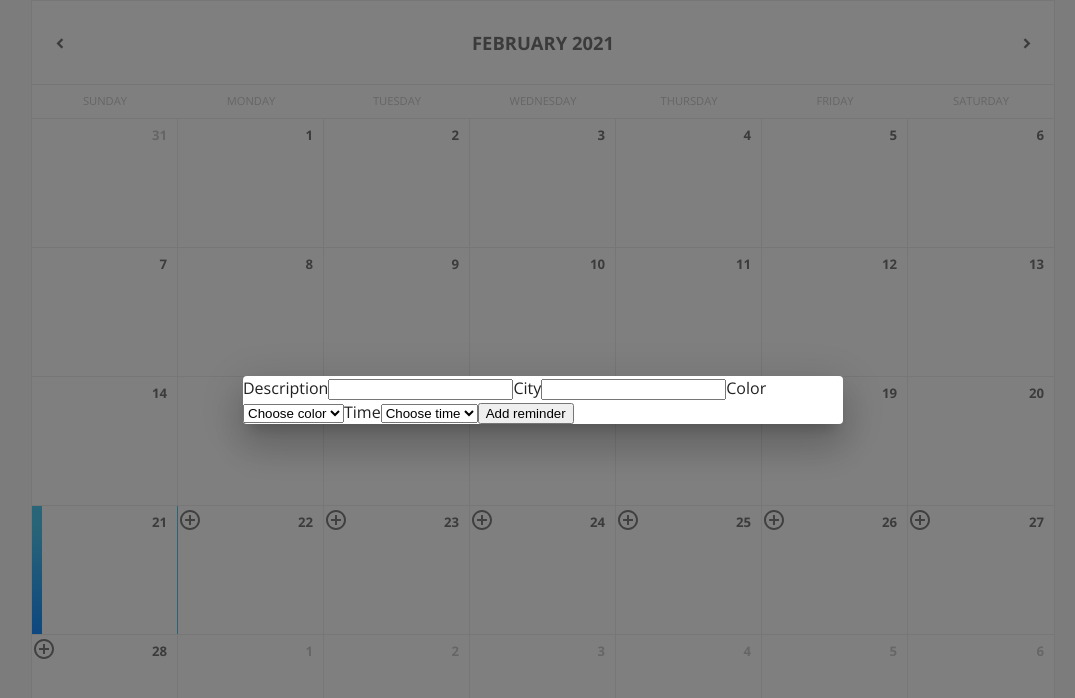
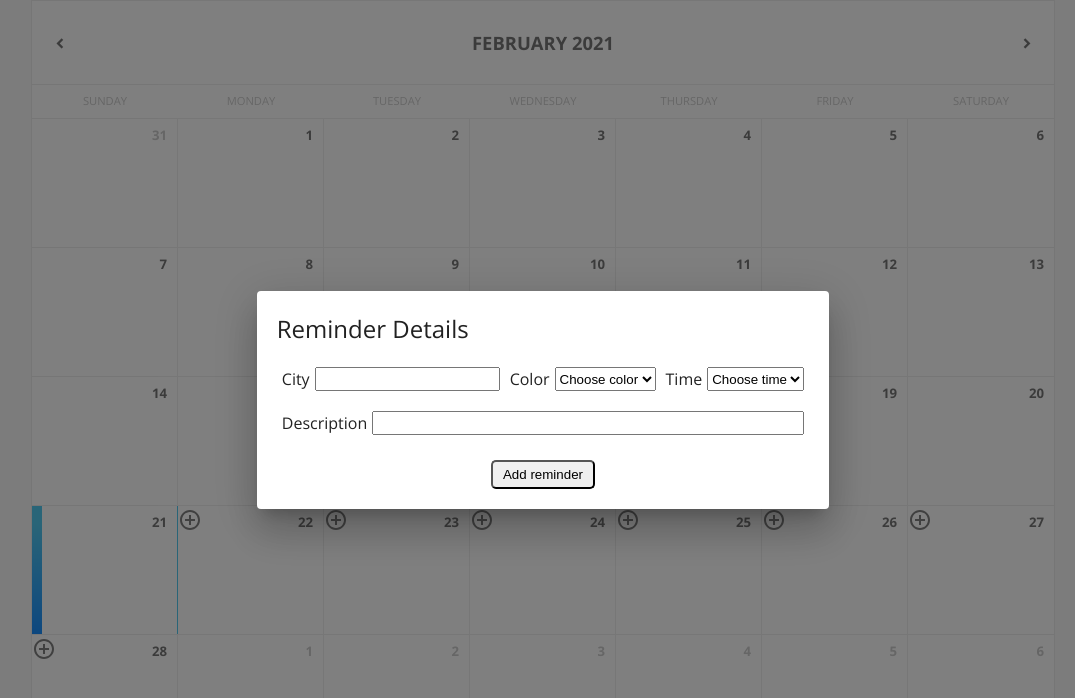
Before and after one commit to alejo9226/calendar, a React (Create React App) app: page / in a window 1280 px wide. Both pictures are taken after a click on the button 287 px from the left and 520 px from the top of the page. Shown: the top 698 px of the page, without its empty margins (97-1172 px from the left). Built offline with nearby package versions, Linux system fonts and the light colour scheme.

Commit message:
Fix/create reminder style (#6)
* test: create-reminder test

* fix: create-reminder inline styles

```diff
--- a/src/App.css
+++ b/src/App.css
@@ -238,6 +238,7 @@ main {
 
 .reminder-description {
   margin: 0;
+  padding: 0 5px;
   color: white;
 }
 .reminder-description:hover {
@@ -300,6 +301,13 @@ main {
   display: block;
 }
 
+.create__button {
+  margin: 10px auto 0;
+  box-sizing: border-box;
+  padding: 5px 10px;
+  border-radius: 5px;
+}
+
 .view-modal {
   padding: 20px;
 }
--- a/src/components/CreateReminder.js
+++ b/src/components/CreateReminder.js
@@ -31,26 +31,36 @@ export default function CreateReminder ({ dateToAdd, open, setOpen, setOpenDialo
     setErrors(errs)
 
     if (!errs) {
-
       setOpen(false)
       dispatch(createReminder(formValues, dateToAdd))
     }
   }
 
   return (
-    <form onSubmit={addReminder} data-testid='create-reminder'>
-      <label htmlFor='description'>
-        Description
-      </label>
-      <input
-        type="text"
-        id="description"
-        name="description"
-        value={description}
-        onChange={handleInputChange}
-        required
-      />
-      <label htmlFor='city'>
+    <div className="view-modal">
+      <div>
+        <span className="modal__title">Reminder Details</span>
+      </div>
+      <div>
+        <form onSubmit={addReminder} data-testid='create-reminder' style={{
+          display: 'flex',
+          flexDirection: 'column'
+        }}>
+          <div
+            style={{
+              display: 'flex',
+              marginTop: '20px',
+              padding: '0 5px'
+            }}
+          >
+            <div
+              style={{
+                display: 'flex',
+                marginRight: '10px',
+
+              }}
+            >
+              <label htmlFor='city' className="key">
                 City
               </label>
               <input
@@ -61,7 +71,15 @@ export default function CreateReminder ({ dateToAdd, open, setOpen, setOpenDialo
                 onChange={handleInputChange}
                 required
               />
-      <label htmlFor='color'>Color</label>
+            </div>
+            <div
+              style={{
+                display: 'flex',
+                marginRight: '10px',
+
+              }}
+            >
+              <label htmlFor='color' className="key">Color</label>
               <select
                 type='text'
                 name='color'
@@ -85,8 +103,13 @@ export default function CreateReminder ({ dateToAdd, open, setOpen, setOpenDialo
                     )
                   })}
               </select>
-
-      <label htmlFor='time'>Time</label>
+            </div>
+            <div
+              style={{
+                display: 'flex',
+              }}
+            >
+              <label htmlFor='time' className="key">Time</label>
               <select
                 type='text'
                 name='time'
@@ -109,10 +132,46 @@ export default function CreateReminder ({ dateToAdd, open, setOpen, setOpenDialo
                     )
                   })}
               </select>
+            </div>
+          </div>
+
+          <div
+            style={{
+              display: 'flex',
+              width: '100%',
+              marginTop: '20px',
+              marginBottom: '15px',
+              padding: '0 5px'
+            }}
+          >
+            <div
+             style={{
+               display: 'flex',
+               flex: 1
+             }}
+            >
+              <label htmlFor='description' className="key">
+                Description
+              </label>
+              <input
+                style={{
+                  width: '100%'
+                }}
+                type="text"
+                id="description"
+                name="description"
+                value={description}
+                onChange={handleInputChange}
+                required
+              />
+            </div>
+          </div>
           {errors && <p className="contentInput__error">{errors}</p>}
-      <button type="submit">
+          <button type="submit" className="create__button">
             Add reminder
           </button>
         </form>
+      </div>
+    </div>
   )
 }
```
Lines whose indentation alone changed are shown as unchanged.
